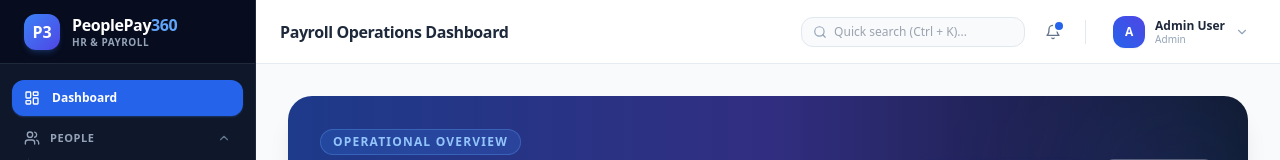
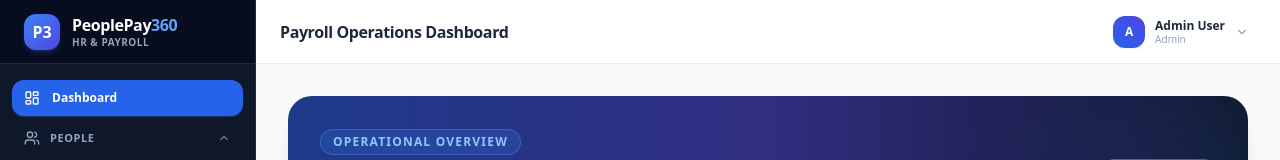
Before and after one commit to Avanti0/PeoplePay360_Team301, a React (Vite) app in the folder frontend/: page /dashboard in a window 1280 px wide. Shown: the top 160 px of the page. Built offline with nearby package versions, Linux system fonts and the light colour scheme; no server answers.

Commit message:
ui: remove Notification button and Quick Search from Topbar

```diff
--- a/frontend/src/components/layout/Topbar.tsx
+++ b/frontend/src/components/layout/Topbar.tsx
@@ -1,5 +1,5 @@
-import React, { useState } from 'react';
-import { Menu, Bell, Search } from 'lucide-react';
+import React from 'react';
+import { Menu } from 'lucide-react';
 import { Breadcrumbs } from './Breadcrumbs';
 import { UserMenu } from './UserMenu';
 
@@ -12,8 +12,6 @@ export const Topbar: React.FC<TopbarProps> = ({
   onOpenMobileSidebar,
   title,
 }) => {
-  const [hasNotifications, setHasNotifications] = useState(true);
-
   return (
     <header className="h-16 bg-white border-b border-slate-200/80 px-4 md:px-6 flex items-center justify-between z-20 sticky top-0">
       {/* Left side: Mobile Hamburger + Breadcrumbs / Title */}
@@ -36,31 +34,8 @@ export const Topbar: React.FC<TopbarProps> = ({
         </div>
       </div>
 
-      {/* Right side: Search, Notifications, User Menu */}
+      {/* Right side: User Menu */}
       <div className="flex items-center gap-2 md:gap-3">
-        {/* Quick Search Bar */}
-        <div className="hidden xl:flex items-center relative">
-          <Search className="w-3.5 h-3.5 text-slate-400 absolute left-3 pointer-events-none" />
-          <input
-            type="text"
-            placeholder="Quick search (Ctrl + K)..."
-            className="w-56 pl-8 pr-3 py-1.5 text-xs rounded-xl border border-slate-200 bg-slate-50 focus:bg-white focus:ring-2 focus:ring-blue-500 focus:border-blue-500 outline-none transition-all"
-          />
-        </div>
-
-        {/* Notifications Icon */}
-        <button
-          onClick={() => setHasNotifications(false)}
-          className="p-2 rounded-xl text-slate-500 hover:text-slate-700 hover:bg-slate-100 transition-colors relative"
-          aria-label="Notifications"
-        >
-          <Bell className="w-4 h-4" />
-          {hasNotifications && (
-            <span className="absolute top-1.5 right-1.5 w-2 h-2 rounded-full bg-blue-600 ring-2 ring-white" />
-          )}
-        </button>
-
-        <div className="h-6 w-px bg-slate-200 mx-1" />
 
         {/* User Profile Menu */}
         <UserMenu />
```
